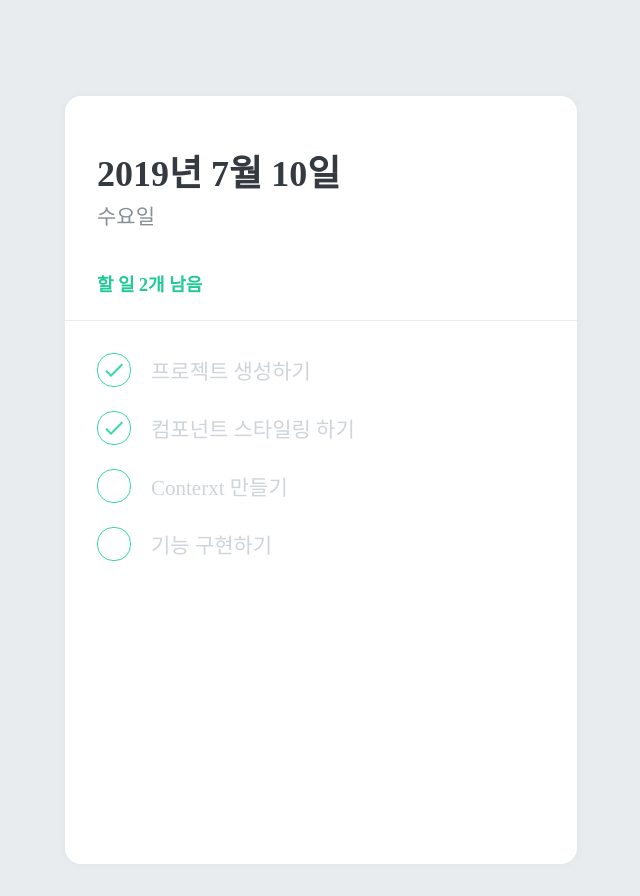
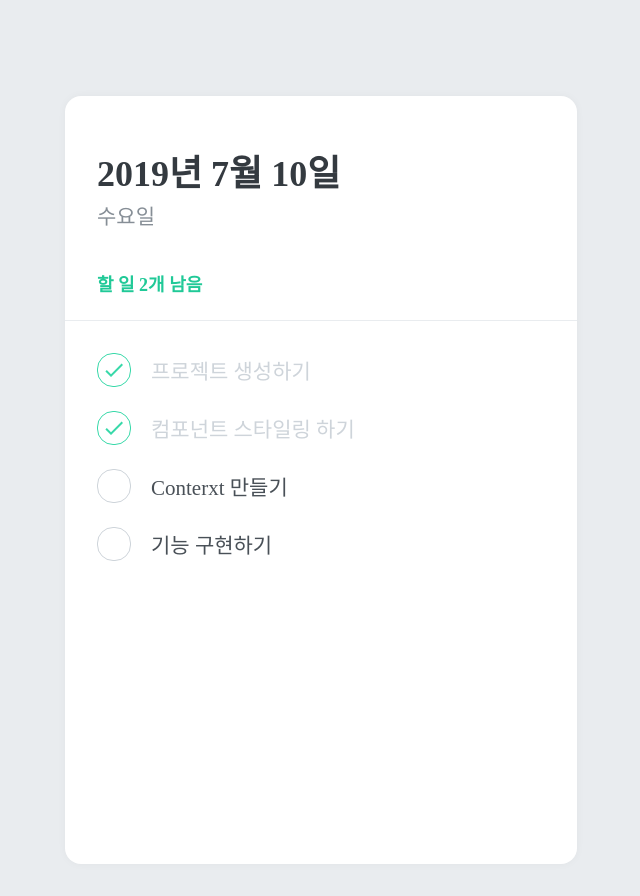
Before and after one commit to Doosies/stdreact, a React (Create React App) app in the folder front/: page / in a window 1280 px wide. Shown: the whole page, without its empty margins (319-959 px from the left). Built offline with nearby package versions, Linux system fonts and the light colour scheme.

Commit message:
검은색 안되는 버그 수정

```diff
--- a/front/src/TodoList/TodoItem.tsx
+++ b/front/src/TodoList/TodoItem.tsx
@@ -42,7 +42,7 @@ const CheckCircle = styled.div<{done:boolean}>`
     justify-content: center;
     margin-right: 20px;
     cursor: pointer;
-    ${done => done && css`
+    ${({done}) => done && css`
         border: 1px solid #38d9a9;
         color: #38d9a9;
     `}
@@ -51,7 +51,7 @@ const Text = styled.div<{done:boolean}>`
     flex: 1;
     font-size: 21px;
     color: #495057;
-    ${ done => css`
+    ${({done}) => done && css`
         color: #ced4da;
     `}
 `;
```
Also changed, not shown: front/src/TodoList/TodoCreate.tsx (added, +20 -0 lines).
